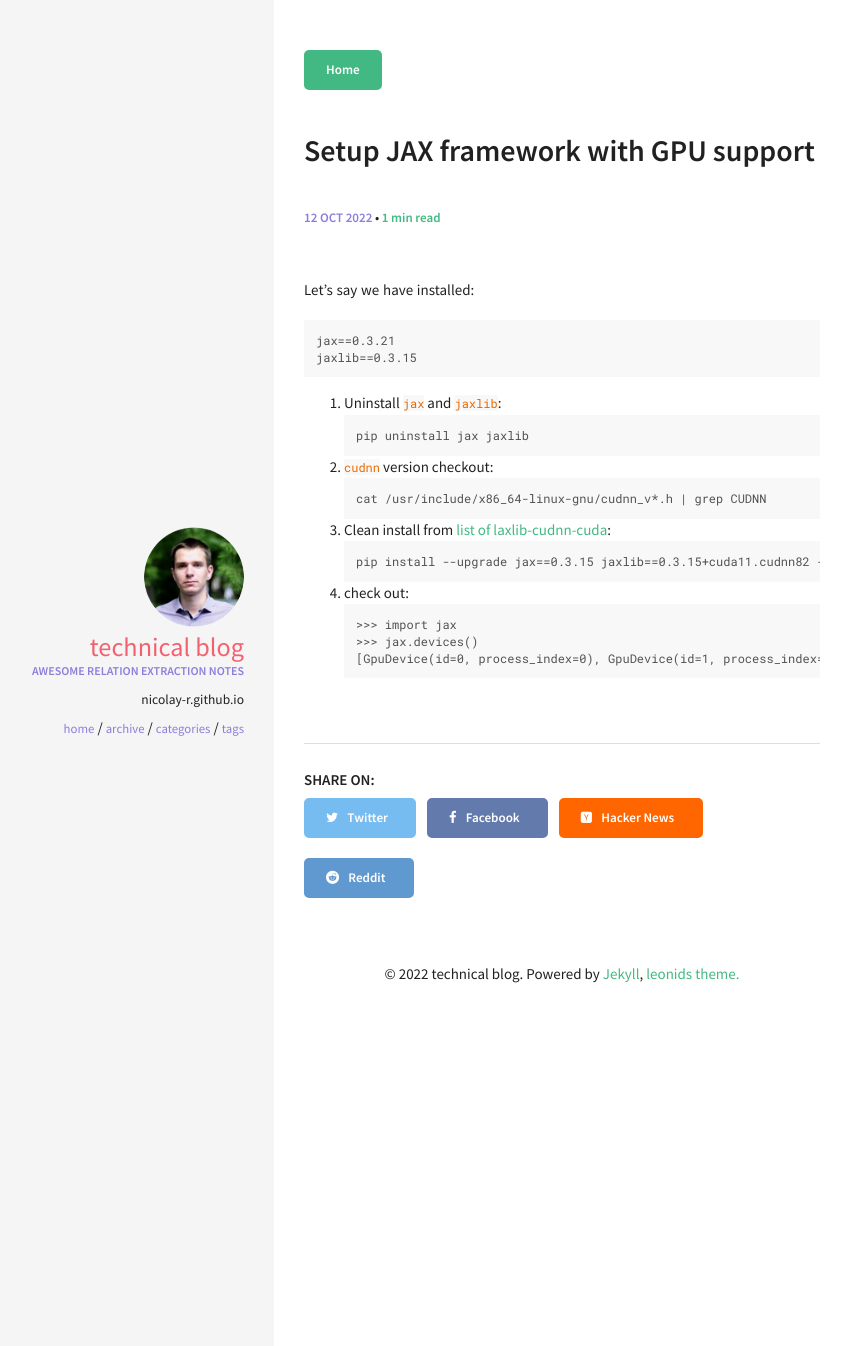
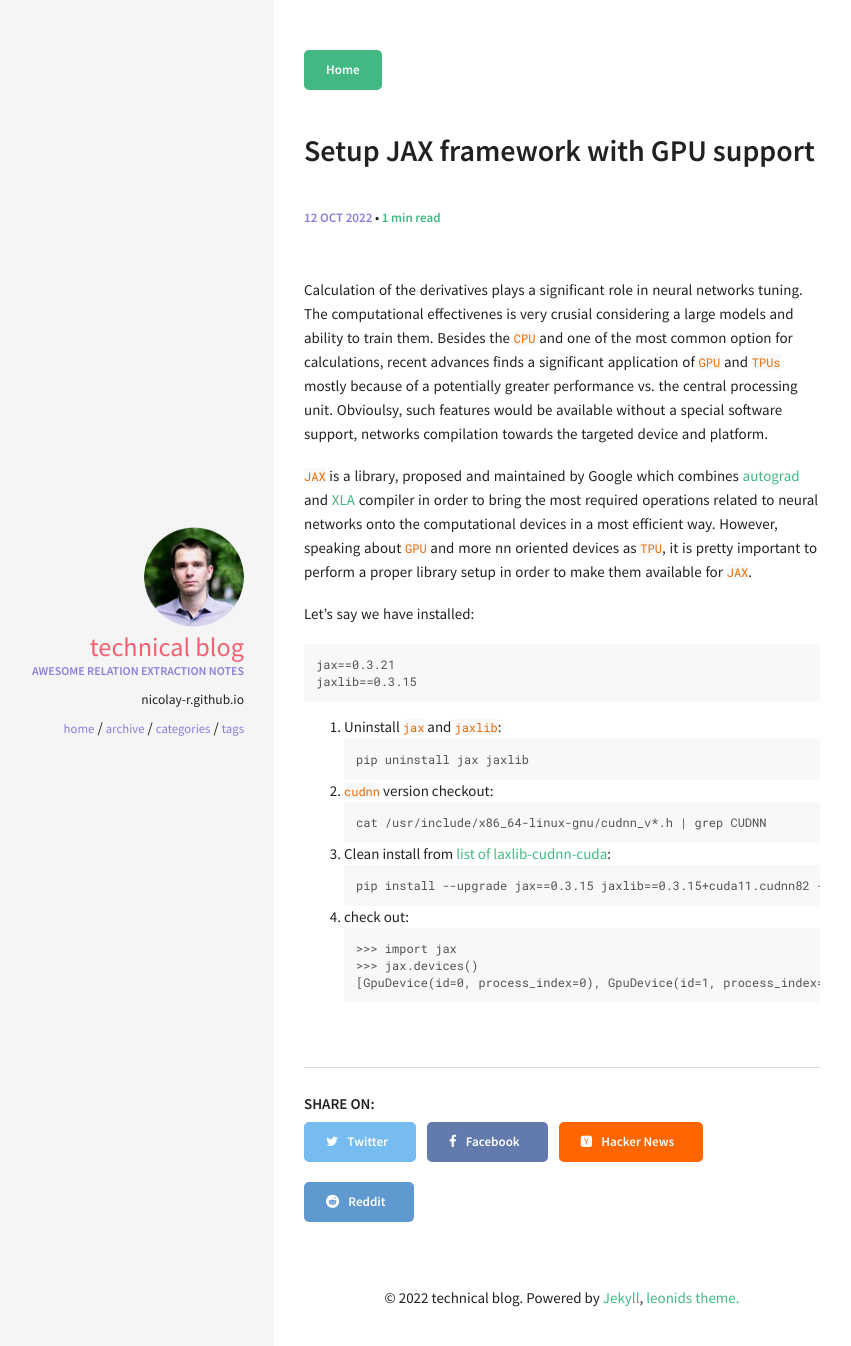
Before and after one commit to nicolay-r/blog, a Jekyll site: the page built from _posts/2022-10-12-setup-gpu-availablity-for-jaxlib.md, in a window 1280 px wide. Shown: the top 1346 px of the page, without its empty margins (46-897 px from the left). Built offline with Jekyll 4.4.1, drawn with Linux system fonts in a browser that asks for light colours.

Commit message:
Update 2022-10-12-setup-gpu-availablity-for-jaxlib.md

```diff
--- a/_posts/2022-10-12-setup-gpu-availablity-for-jaxlib.md
+++ b/_posts/2022-10-12-setup-gpu-availablity-for-jaxlib.md
@@ -3,8 +3,22 @@ layout: post
 title: "Setup JAX framework with GPU support"
 description: "Setup JAX framework with GPU support"
 category: POST
-tags: [JAX, T5x, jaxlib, jax, cudnn, nvcc, cuda, gpu]
+tags: [JAX, T5x, jaxlib, jax, google, cudnn, nvcc, cuda, gpu]
 ---
+
+Calculation of the derivatives plays a significant role in neural networks tuning.
+The computational effectivenes is very crusial considering a large models and ability to train them.
+Besides the `CPU` and one of the most common option for calculations, recent advances finds a significant application of `GPU` and `TPUs`
+mostly because of a potentially greater performance vs. the central processing unit.
+Obvioulsy, such features would be available without a special software support, networks compilation towards the targeted device and platform.
+
+<!--more-->
+
+`JAX` is a library, proposed and maintained by Google which combines
+[autograd]()
+and [XLA]() compiler in order to bring the most required operations related to neural networks onto the computational devices in a most efficient way.
+However, speaking about `GPU` and more nn oriented devices as `TPU`, it is pretty important to perform a proper library setup in order to
+make them available for `JAX`.
 
 
 Let's say we have installed:
```
